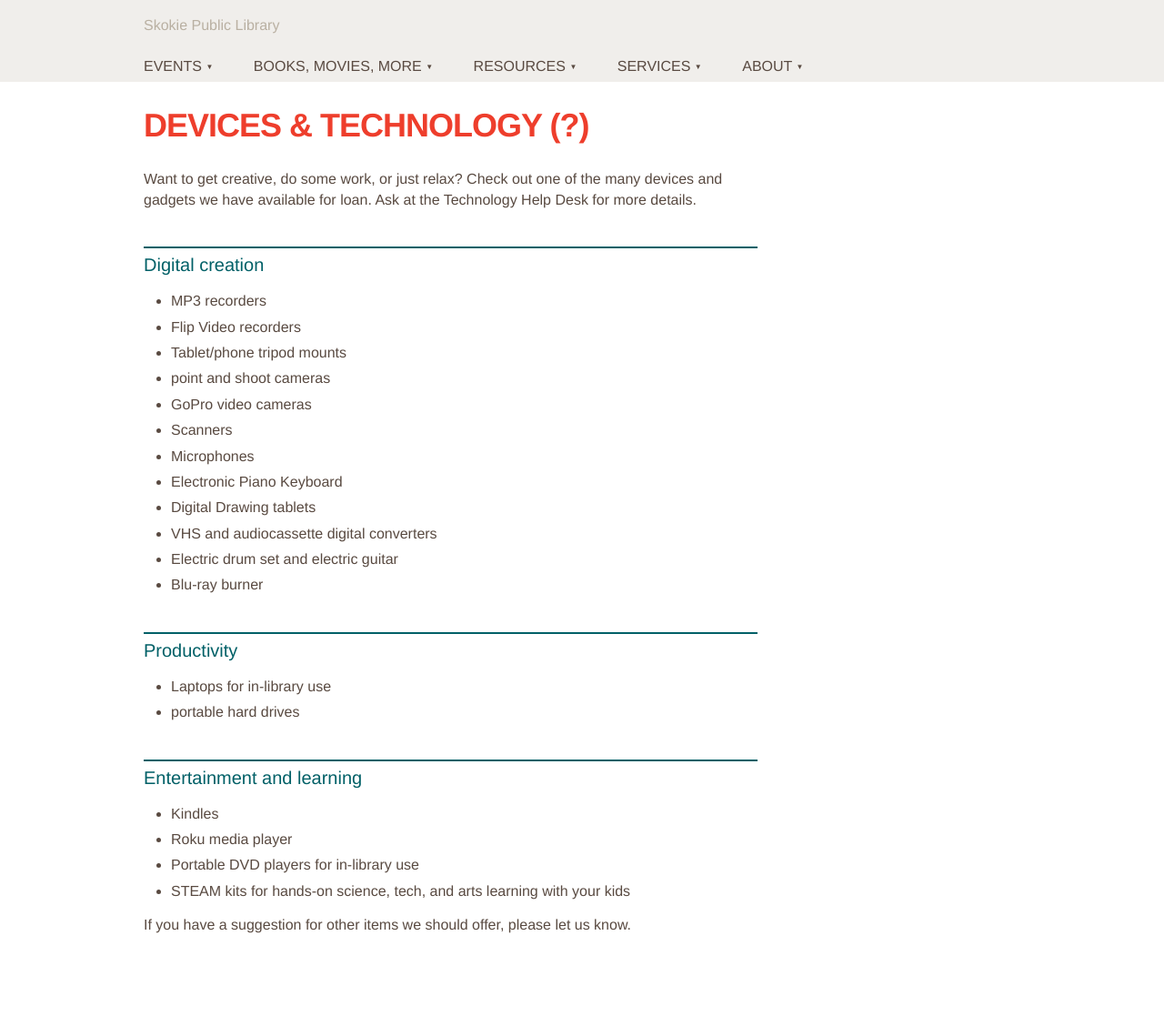
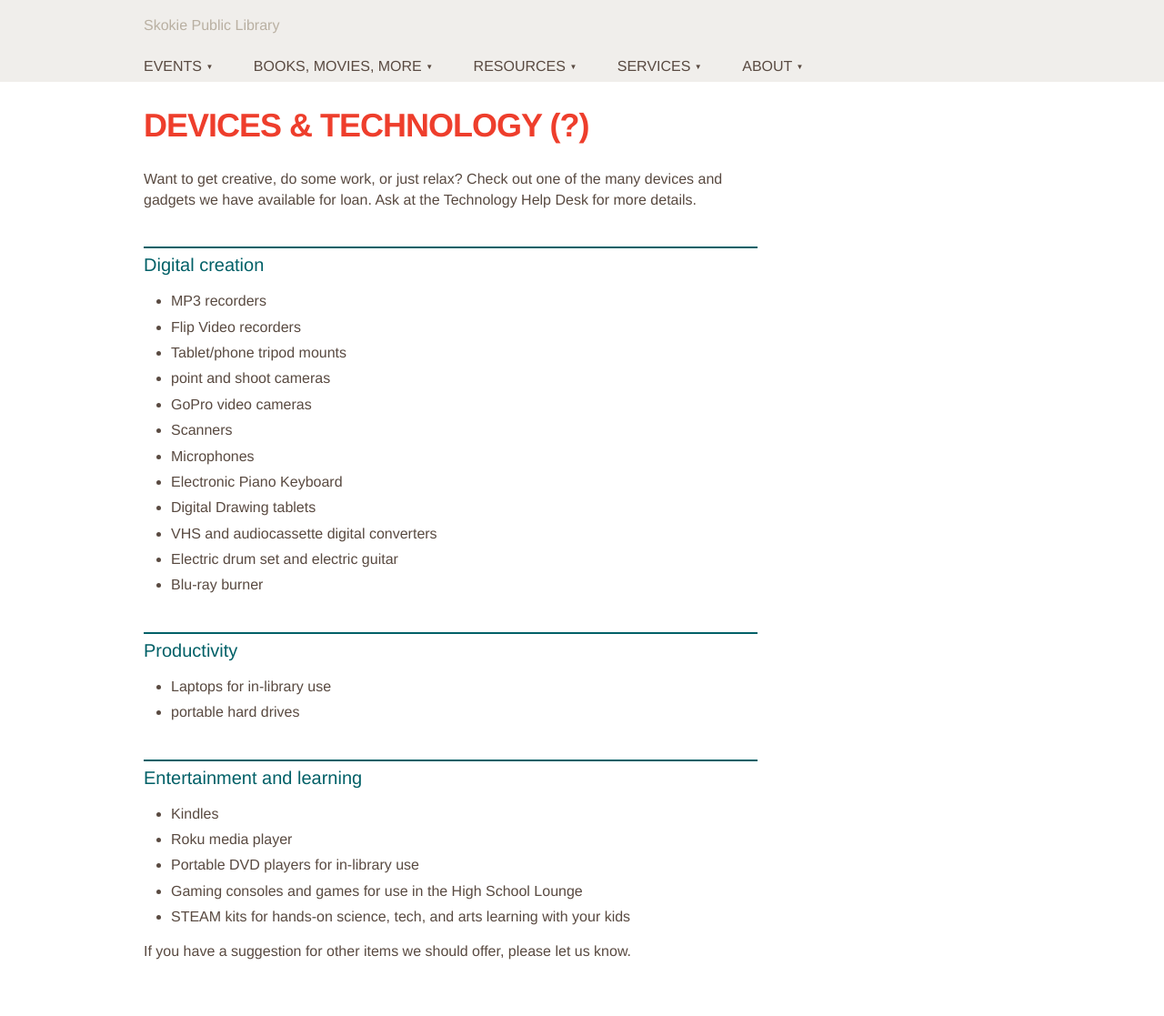
Before and after one commit to skokielibrary/spl-content, a Jekyll site: the page built from _content/mick/services--devices-technology.markdown, in a window 1280 px wide. Shown: the whole page at 91% size. Built offline with Jekyll 4.4.1, drawn with Linux system fonts in a browser that asks for light colours; before the commit the page ends 1089 px from its top, so only the background shows below that.

Commit message:
Updated services--devices-technology.markdown

```diff
--- a/_content/mick/services--devices-technology.markdown
+++ b/_content/mick/services--devices-technology.markdown
@@ -31,6 +31,7 @@ Want to get creative, do some work, or just relax? Check out one of the many dev
 - Kindles
 - Roku media player
 - Portable DVD players for in-library use
+- Gaming consoles and games for use in the High School Lounge
 - STEAM kits for hands-on science, tech, and arts learning with your kids
 
 If you have a suggestion for other items we should offer, please let us know. <insert email address or form>
```
